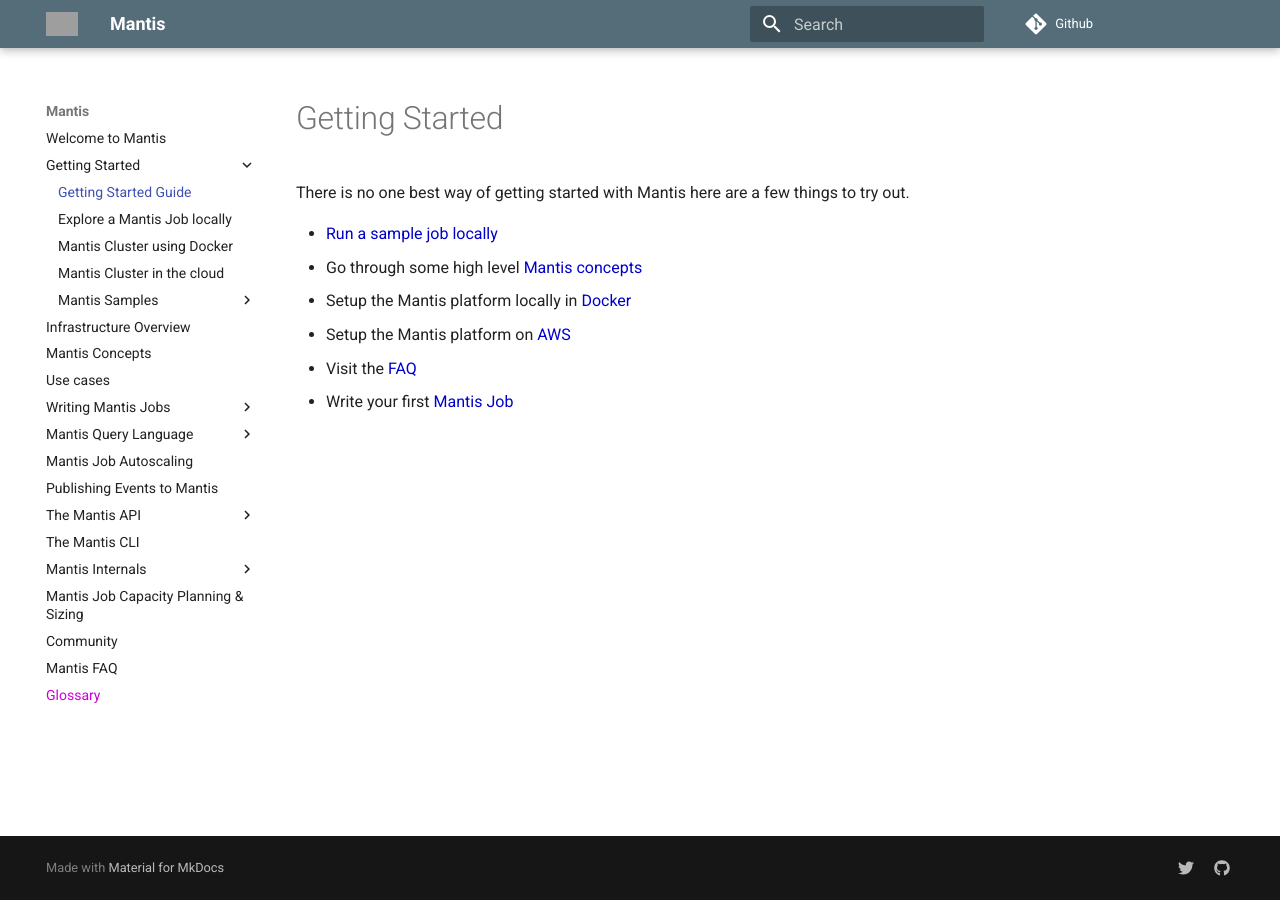
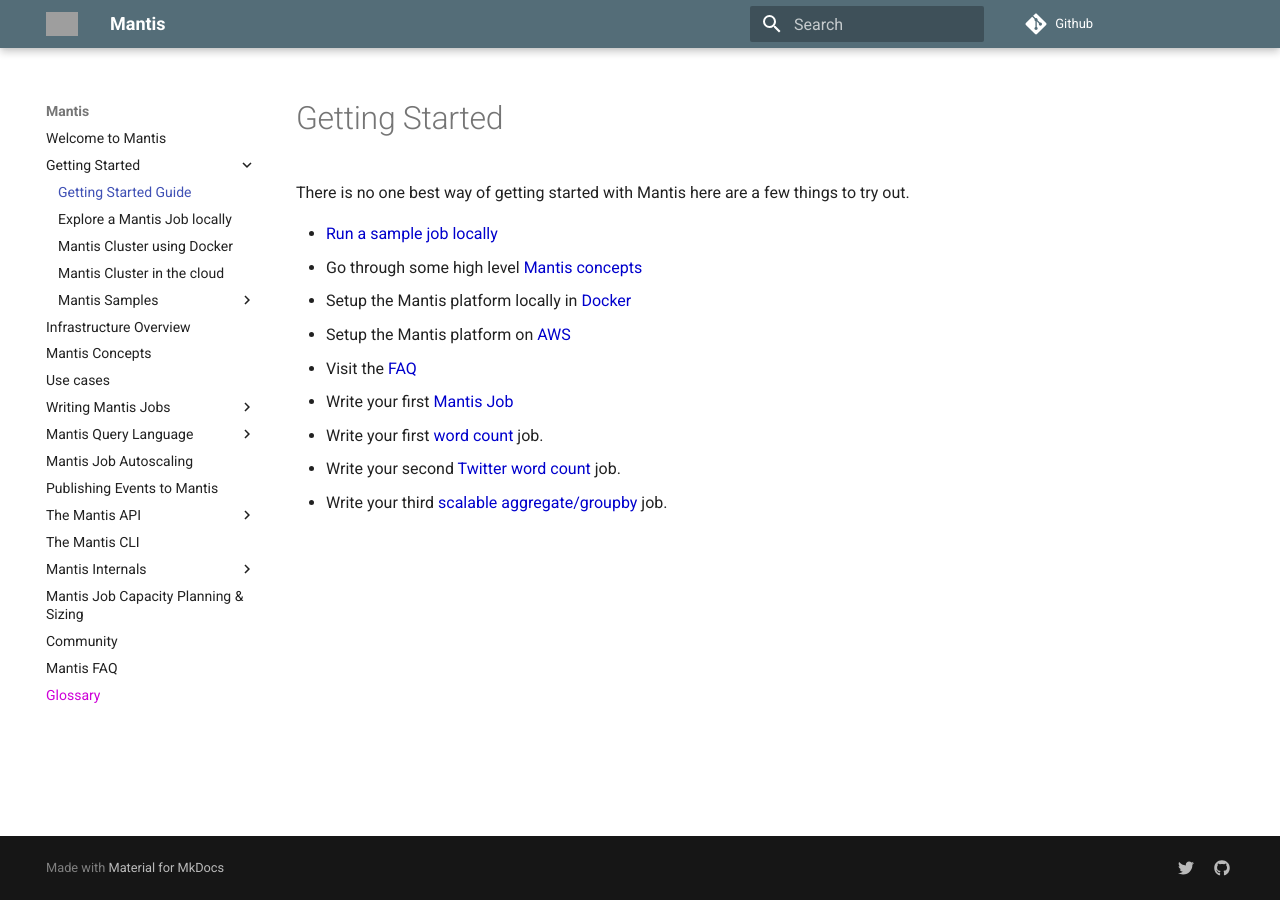
Before and after one commit to Netflix/mantis, an MkDocs documentation site: the page built from docs/docs/gettingstarted/index.md, in a window 1280 px wide. Built offline with MkDocs 1.6.1 and Material for MkDocs 9.7.7, drawn with Linux system fonts in a browser that asks for light colours; comment, search, counter and statistics services are not loaded; grey boxes are pictures that could not be loaded.

Commit message:
Linked to tutorials from getting started page.

```diff
--- a/docs/docs/gettingstarted/index.md
+++ b/docs/docs/gettingstarted/index.md
@@ -8,3 +8,6 @@
 - Setup the Mantis platform on [AWS](cloud.md)
 - Visit the [FAQ](../faq.md)
 - Write your first [Mantis Job](../writingjobs/index.md)
+- Write your first [word count](../writingjobs/wordcount.md) job.
+- Write your second [Twitter word count](../writingjobs/twitter.md) job.
+- Write your third [scalable aggregate/groupby](../writingjobs/groupby.md) job.
```
